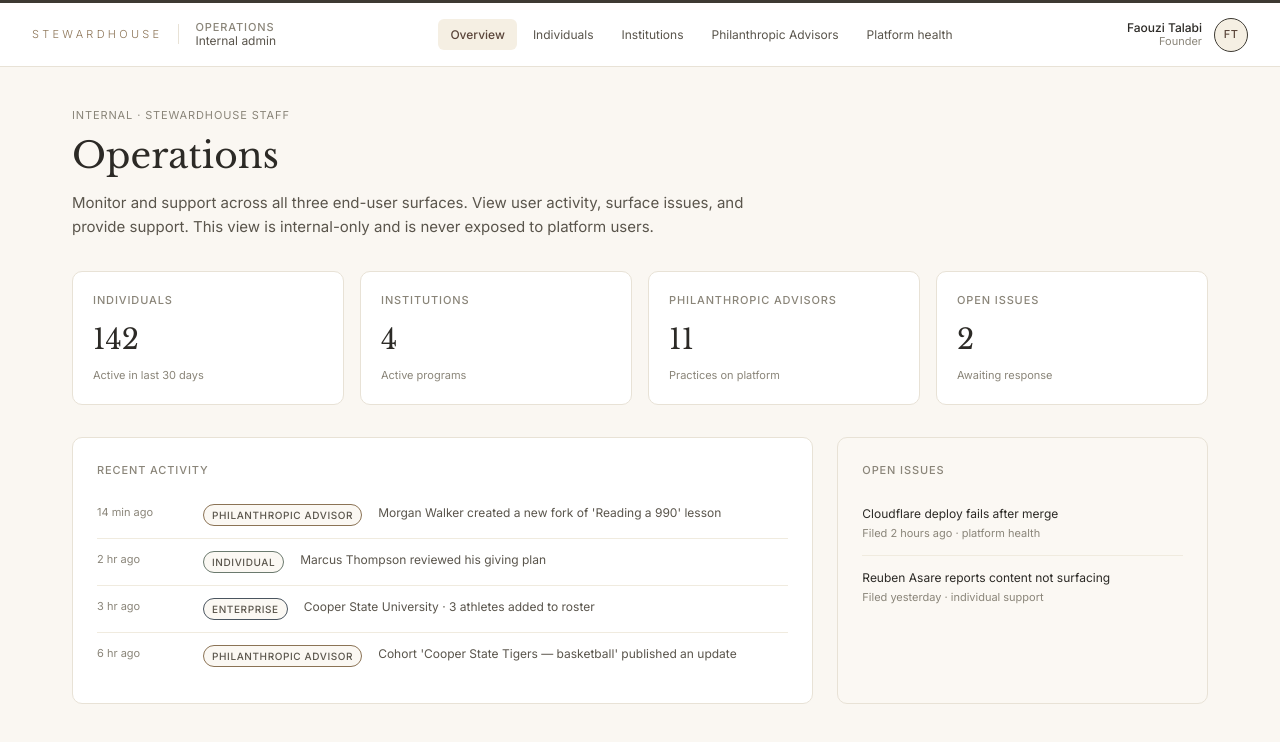
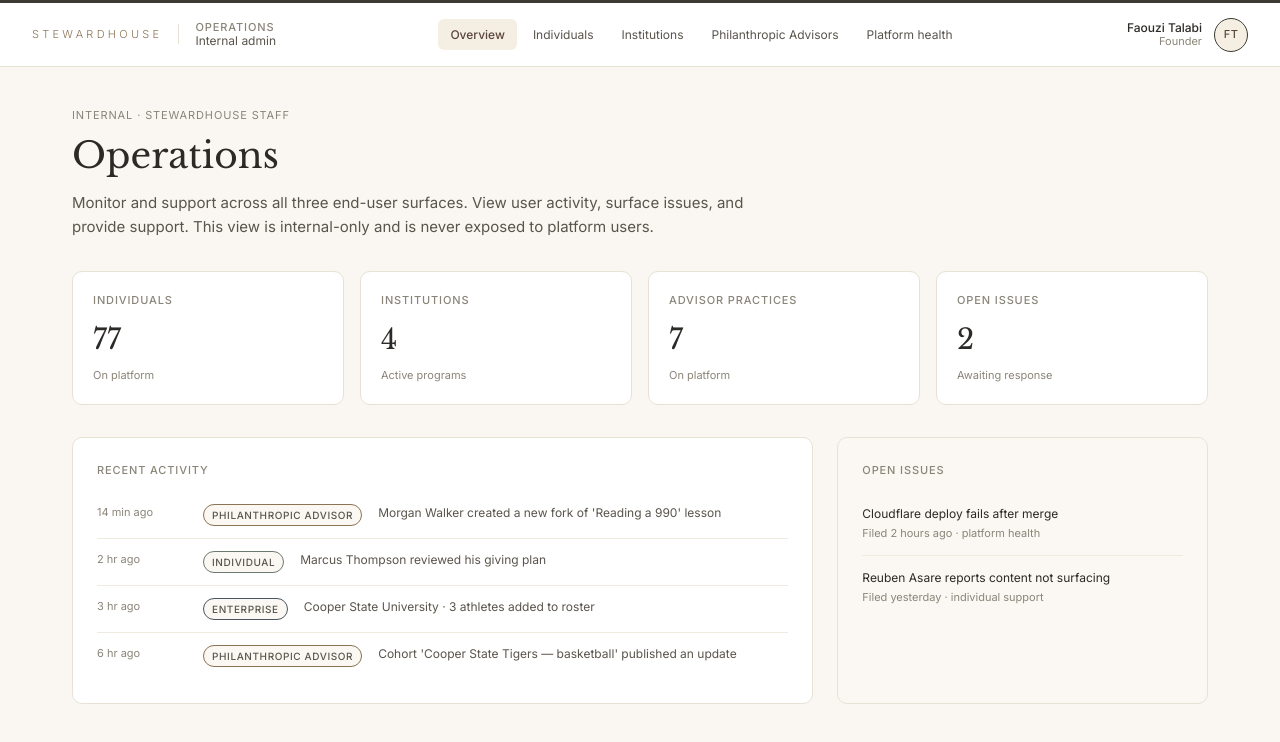
Before and after one commit to talabifaouzi/stewardhouse-app, a React (Vite) app: page /operations in a window 1280 px wide. Shown: the top 742 px of the page. Built offline with nearby package versions, Linux system fonts and the light colour scheme.

Commit message:
Unified data layer slice 7: Operations Overview rewire (first consumer)

```diff
--- a/src/surfaces/operations/OperationsSurface.jsx
+++ b/src/surfaces/operations/OperationsSurface.jsx
@@ -2,6 +2,15 @@ import { Routes, Route, useLocation, Navigate } from 'react-router-dom';
 import Chrome from '../../components/Chrome.jsx';
 import { Card } from '../../components/Card.jsx';
 import { SectionLabel } from '../../components/SectionLabel.jsx';
+import unified from '../../data/unified/index.js';
+
+// Operations Overview stat values — computed once at module load from the
+// unified data layer. unified import is eager: it runs the three adapters +
+// synthetic seed + assemble at first reference. No useMemo needed; these
+// are pure const integers, not state.
+const INDIVIDUAL_COUNT  = unified.personsBy({ type: 'individual' }).length;
+const INSTITUTION_COUNT = unified.countBy('institutions');
+const PRACTICE_COUNT    = unified.countBy('advisorPractices');
 
 const NAV_ITEMS = [
   { key: 'home', label: 'Overview', path: '/operations' },
@@ -92,9 +101,9 @@ function OperationsHome() {
         gap: 'var(--sh-space-4)',
         marginBottom: 'var(--sh-space-8)',
       }}>
-        <Stat label="Individuals" value="142" sub="Active in last 30 days" />
-        <Stat label="Institutions" value="4" sub="Active programs" />
-        <Stat label="Philanthropic Advisors" value="11" sub="Practices on platform" />
+        <Stat label="Individuals" value={INDIVIDUAL_COUNT} sub="On platform" />
+        <Stat label="Institutions" value={INSTITUTION_COUNT} sub="Active programs" />
+        <Stat label="Advisor Practices" value={PRACTICE_COUNT} sub="On platform" />
         <Stat label="Open issues" value="2" sub="Awaiting response" />
       </div>
 
```
